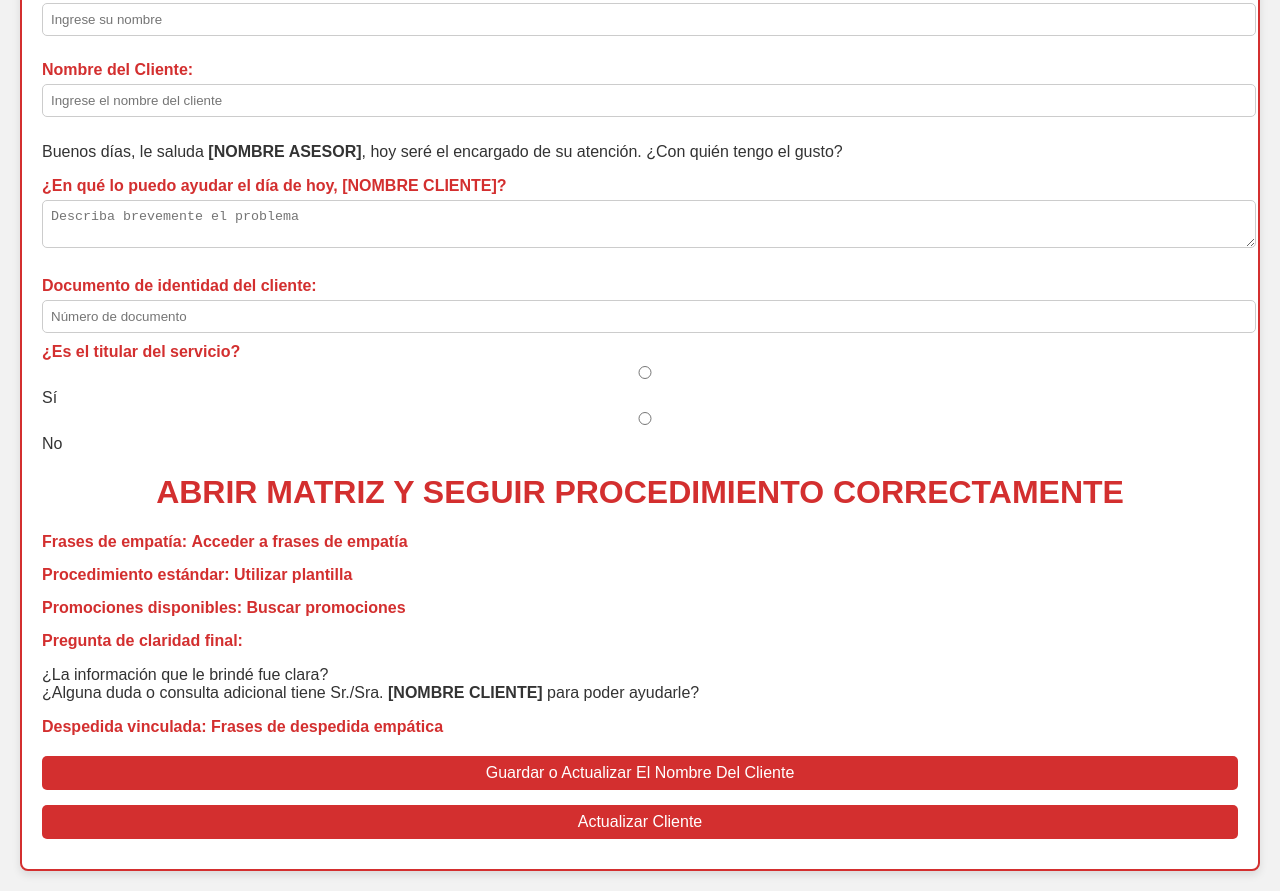
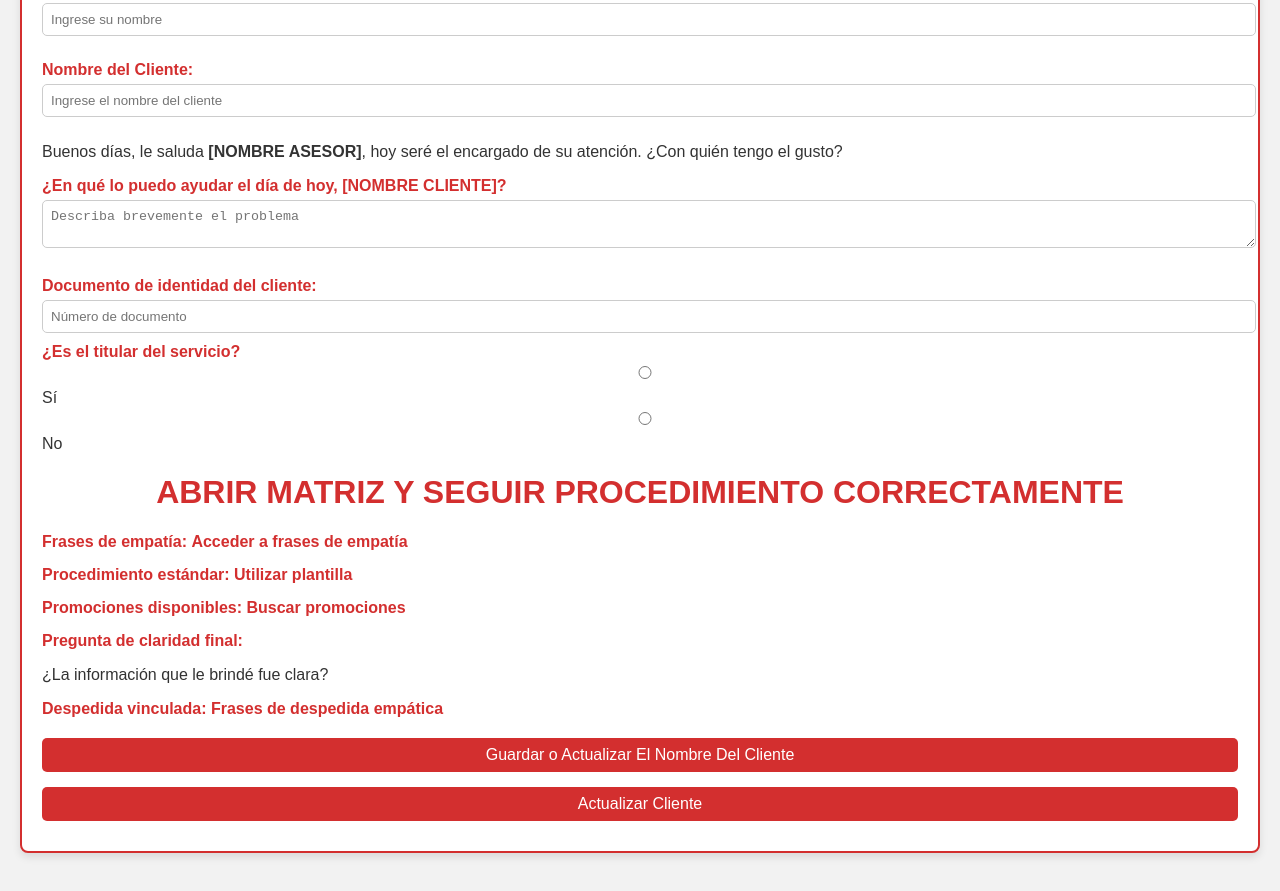
Before and after one commit to Frankpy18/procedimientosgenerales, a plain HTML site: page index.html in a window 1280 px wide. Shown: the part 142-1033 px from the top of the page. Drawn offline with Linux system fonts and the light colour scheme.

Commit message:
Update index.html

```diff
--- a/index.html
+++ b/index.html
@@ -118,7 +118,6 @@
         <div class="section">
             <label>Pregunta de claridad final:</label>
             <p>¿La información que le brindé fue clara?<br>
-            ¿Alguna duda o consulta adicional tiene Sr./Sra. <strong id="clienteFinal">[NOMBRE CLIENTE]</strong> para poder ayudarle?</p>
         </div>
 
         <div class="section">
```
